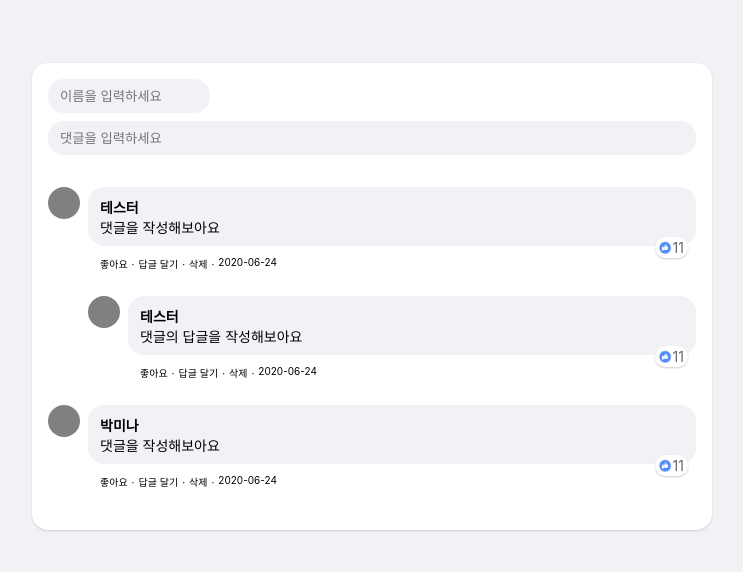
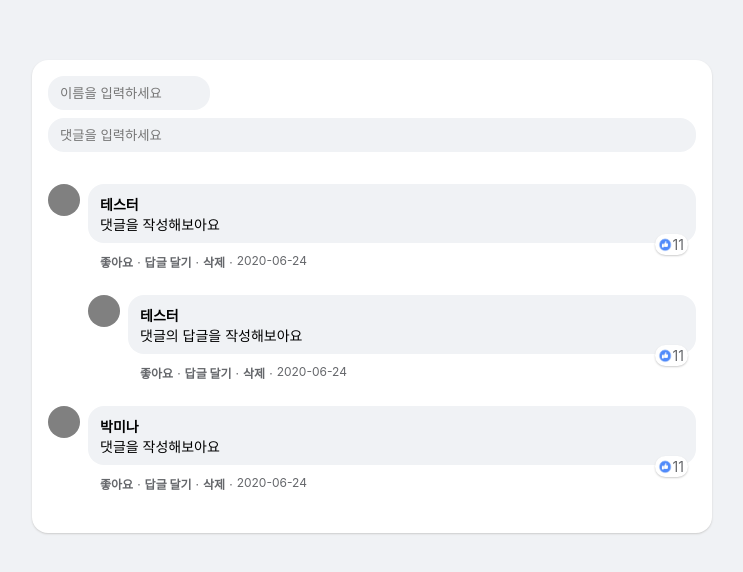
Before and after one commit to soheee94/facebook-comments, a React (Create React App) app: page / in a window 1280 px wide. Shown: the part 104-676 px from the top of the page, without its empty margins (268-1011 px from the left). Built offline with nearby package versions, Linux system fonts and the light colour scheme.

Commit message:
댓글 액션 폰트 스타일 수정

```diff
--- a/src/components/CommentItem.js
+++ b/src/components/CommentItem.js
@@ -69,9 +69,10 @@ const CommentText = styled.div`
 const CommentActions = styled.ul`
   padding: 10px 12px 9px 12px;
   display: flex;
+  color: ${palette.gray};
 
   li {
-    font-size: 0.625rem;
+    font-size: 0.75rem;
 
     &:not(:last-of-type):after {
       content: "·";
@@ -80,6 +81,7 @@ const CommentActions = styled.ul`
   }
 
   span {
+    font-weight: bold;
     cursor: pointer;
     &:hover {
       text-decoration: underline;
```
